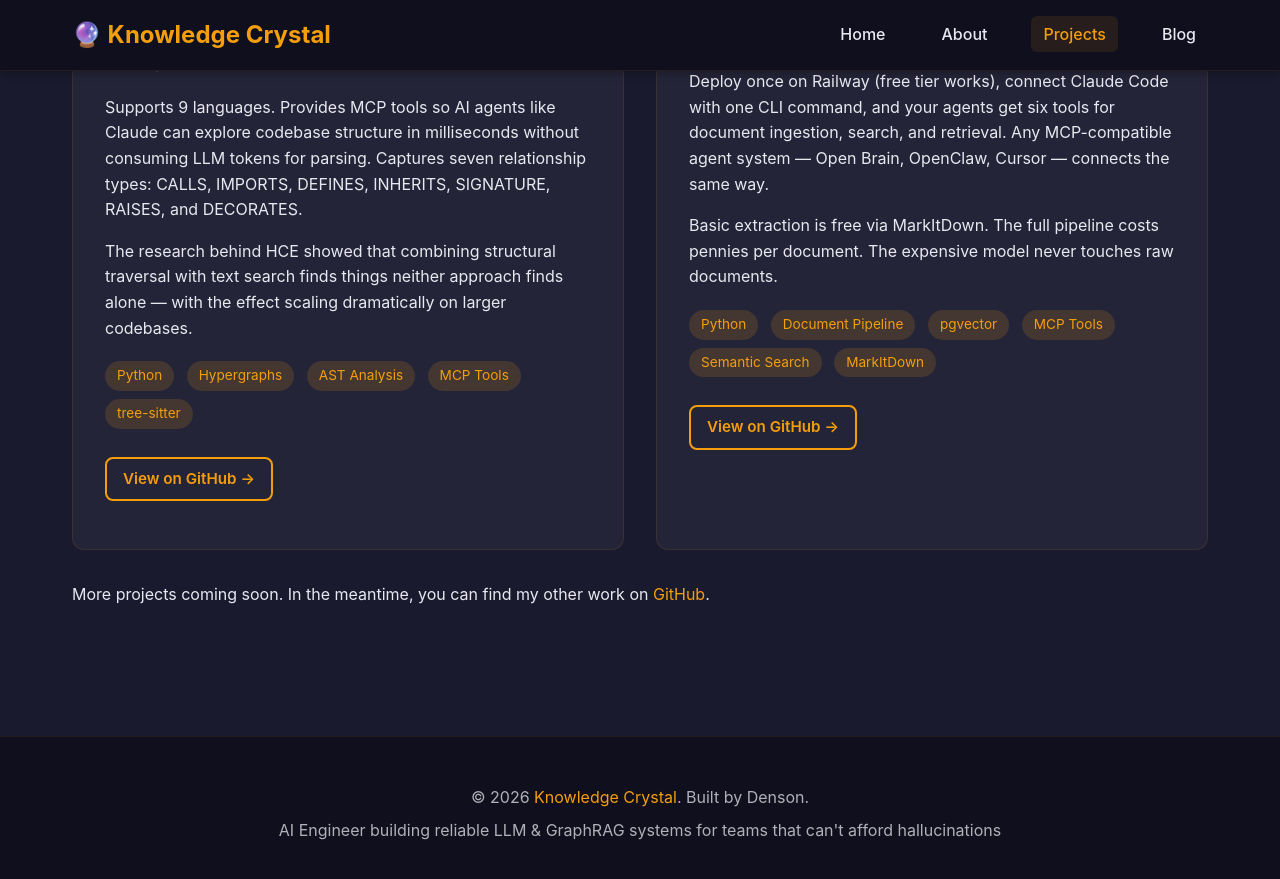
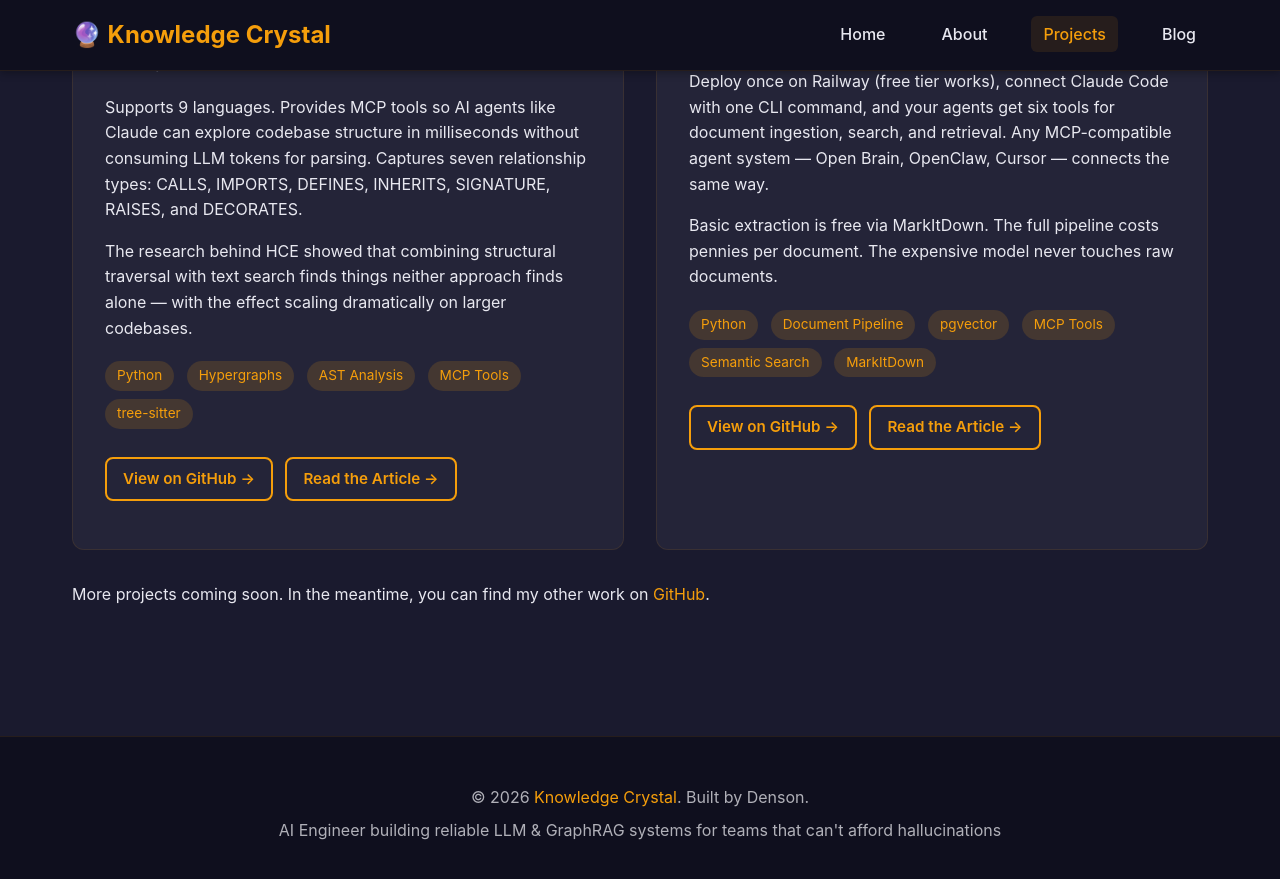
Before and after one commit to denson/knowledgecrystal_site, a Jekyll site: the page built from projects.md, in a window 1280 px wide and 900 px high, scrolled down 408 px. Shown: the top 879 px of the window. Built offline with Jekyll 4.4.1, drawn with Linux system fonts in a browser that asks for light colours.

Commit message:
Add blog post links to project cards
Co-Authored-By: Claude Opus 4.6 <noreply@anthropic.com>

```diff
--- a/projects.md
+++ b/projects.md
@@ -21,6 +21,7 @@ permalink: /projects.html
     </div>
     <p style="margin-top: 1.5rem;">
       <a href="https://github.com/denson/hypergraph_code_explorer" class="btn btn-secondary" style="padding: 0.5rem 1rem; font-size: 0.95rem;">View on GitHub →</a>
+      <a href="/blog/structured-data-as-llm-tools/" class="btn btn-secondary" style="padding: 0.5rem 1rem; font-size: 0.95rem; margin-left: 0.5rem;">Read the Article →</a>
     </p>
   </div>
   <div class="card">
@@ -38,6 +39,7 @@ permalink: /projects.html
     </div>
     <p style="margin-top: 1.5rem;">
       <a href="https://github.com/denson/ariadne-thread" class="btn btn-secondary" style="padding: 0.5rem 1rem; font-size: 0.95rem;">View on GitHub →</a>
+      <a href="/blog/ariadne-thread-document-pipeline/" class="btn btn-secondary" style="padding: 0.5rem 1rem; font-size: 0.95rem; margin-left: 0.5rem;">Read the Article →</a>
     </p>
   </div>
 </div>
```
